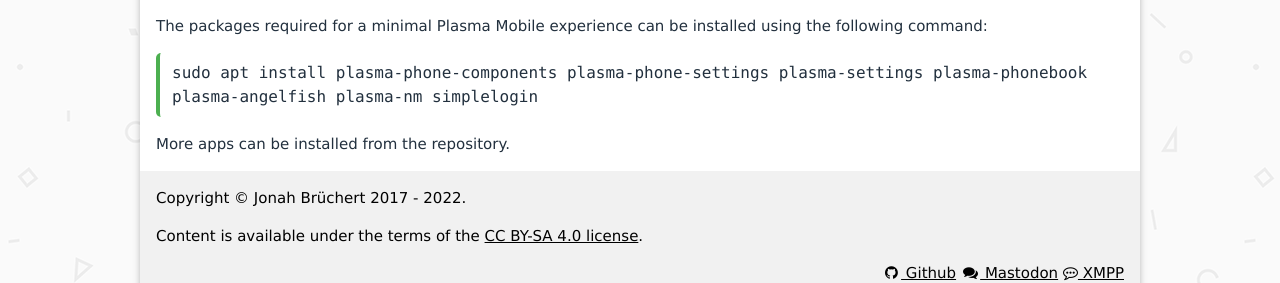
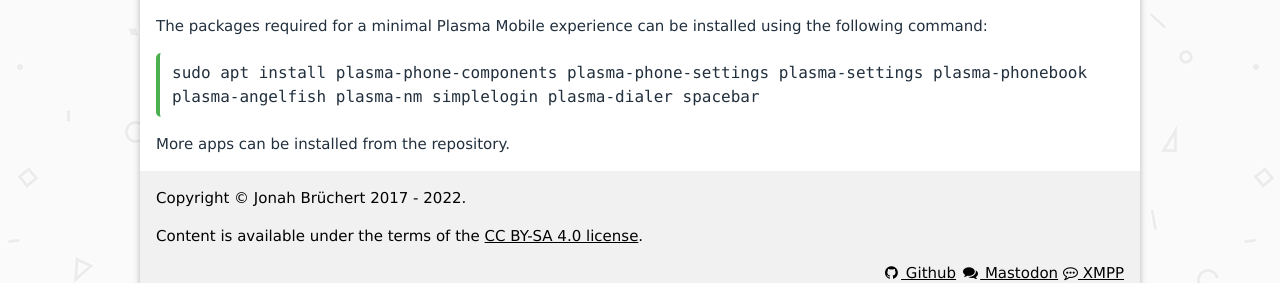
Before and after one commit to jbbgameich/jbbgameich.github.io, a Jekyll site: the page built from debian-pm/index.md, in a window 1280 px wide. Shown: the part 1134-1417 px from the top of the page. Built offline with Jekyll 4.4.1, drawn with Linux system fonts in a browser that asks for light colours.

Commit message:
debian-pm: Add dialer and spacebar to list of base pkgs

```diff
--- a/debian-pm/index.md
+++ b/debian-pm/index.md
@@ -47,7 +47,7 @@
 
 The packages required for a minimal Plasma Mobile experience can be installed using the following command:
 <code class="w3-code notranslate">
-	sudo apt install plasma-phone-components plasma-phone-settings plasma-settings plasma-phonebook plasma-angelfish plasma-nm simplelogin
+	sudo apt install plasma-phone-components plasma-phone-settings plasma-settings plasma-phonebook plasma-angelfish plasma-nm simplelogin plasma-dialer spacebar
 </code>
 
 More apps can be installed from the repository.
```
